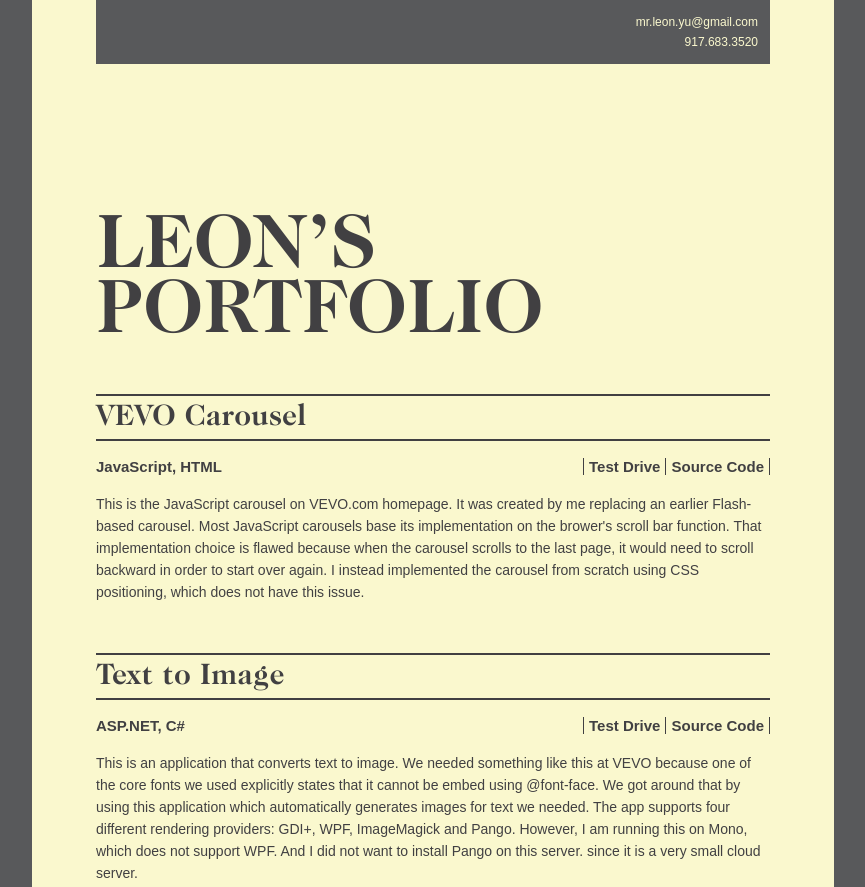
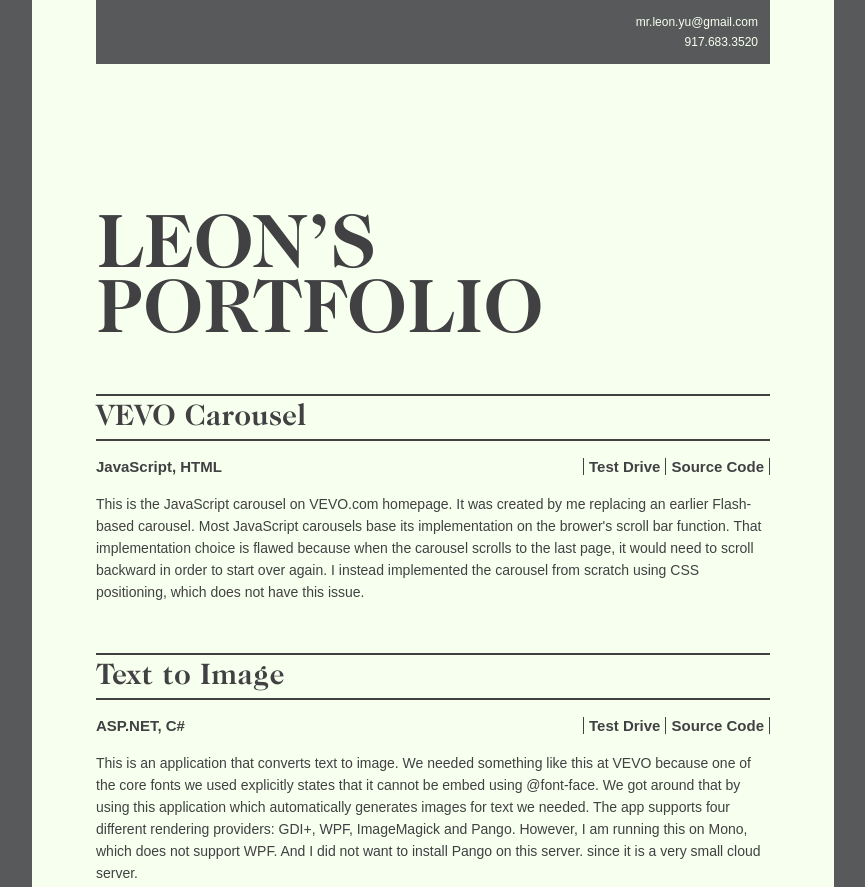
Before and after one commit to leonyu/www.leonyu.net, a plain HTML site: page index.html in a window 1280 px wide. Shown: the top 887 px of the page, without its empty margins (207-1072 px from the left). Drawn offline with Linux system fonts and the light colour scheme.

Commit message:
change background color to one from http://fthrwght.com/highart/demo/

```diff
--- a/css/pamphlet.css
+++ b/css/pamphlet.css
@@ -1,8 +1,8 @@
 body { background-color: #58595b; }
 .content { font-family: Arial, sans-serif; }
-nav { font: 12px/20px Arial, sans-serif; height: 40px; background-color: #58595b; color: #faf8ce; text-align: right; padding: 12px; }
-nav a { color: #faf8ce; text-decoration: none; }
-.column-restraint { width: 674px; margin: 0 auto; padding: 0 64px; background-color: #faf8ce; color: #414042; }
+nav { font: 12px/20px Arial, sans-serif; height: 40px; background-color: #58595b; color: #F7FFEF; text-align: right; padding: 12px; }
+nav a { color: #F7FFEF; text-decoration: none; }
+.column-restraint { width: 674px; margin: 0 auto; padding: 0 64px; background-color: #F7FFEF; color: #414042; }
 h1 { font: 77px/65px Caslon224BkBTBold, sans-serif; text-transform: uppercase; margin: 150px 0 50px; }
 h2 { font: 30px/43px Caslon224BkBTBold, sans-serif; border-top: 2px solid #414042; border-bottom: 2px solid #414042; height: 43px; padding: 0; margin: 0; }
 h3 { font: bold 15px/22px Arial, sans-serif; }
```
